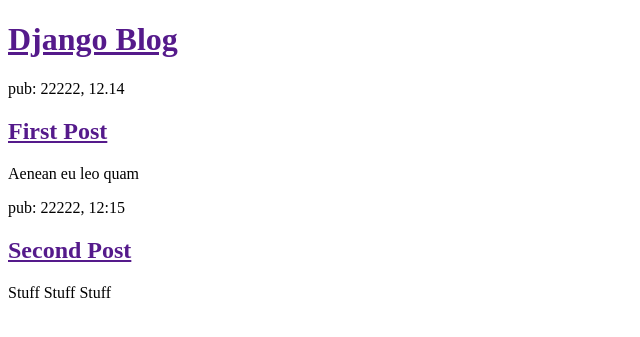
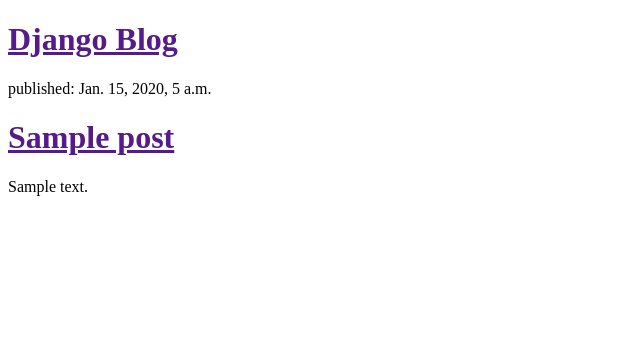
Before and after one commit to techwriterjoe/Django01, a Django app: template blog/templates/blog/post_list.html in a window 1280 px wide. Shown: the top 337 px of the page, without its empty margins (0-640 px from the left). Run offline with Django 3.2, Linux system fonts and the light colour scheme; the template is opened without the code that fills it: values that come from a table or form of the project are taken from there, others are empty; tables that the repository leaves empty hold one stand-in row (values such as "Sample post").

Commit message:
Modified templates

```diff
--- a/blog/templates/blog/post_list.html
+++ b/blog/templates/blog/post_list.html
@@ -9,16 +9,13 @@
 			<h1><a href="">Django Blog</a></h1>
 		</div>
 
+		{% for post in posts %}
 		<div>
-			<p>pub: 22222, 12.14</p>
-			<h2><a href="">First Post</a></h2>
-			<p>Aenean eu leo quam</p>
+			<p>published: {{ post.published_date }}</p>
+			<h1><a href="">{{ post.title }}</a></h1>
+			<p>{{ post.text|linebreaksbr }}</p>
 		</div>
-
-		<div>
-			<p>pub: 22222, 12:15</p>
-			<h2><a href="">Second Post</a></h2>
-			<p>Stuff Stuff Stuff</p>
+		{% endfor %}
 		</div>
 	</body>
 </html>
--- a/blog/views.py
+++ b/blog/views.py
@@ -1,6 +1,8 @@
 from django.shortcuts import render
-
+from .models import Post
+from django.utils import timezone
 # Create your views here.
 
 def post_list(request):
-    return render(request, 'blog/post_list.html', {})
+    posts = Post.objects.filter(published_date__lte=timezone.now()).order_by('published_date')
+    return render(request, 'blog/post_list.html', {'posts': posts})
```
